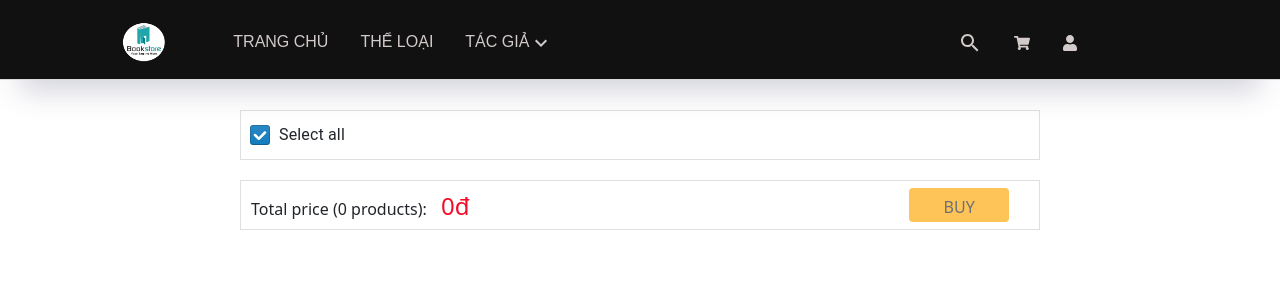
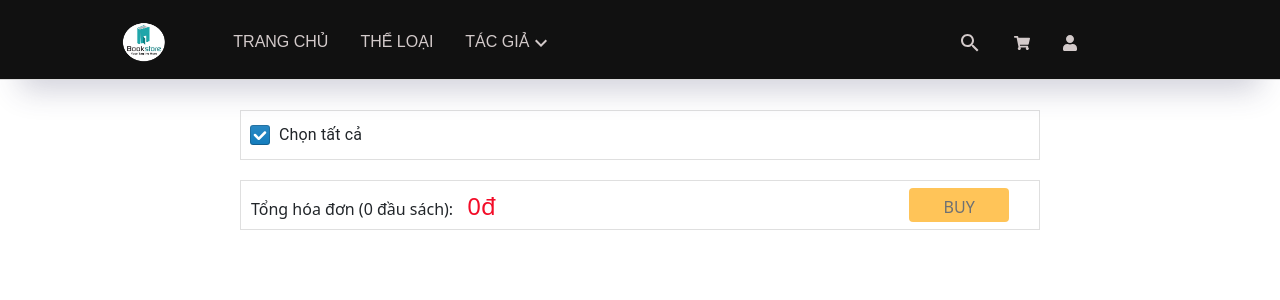
Before and after one commit to baotran306/BookStore, a React (Create React App) app: page /cart in a window 1280 px wide. Shown: the top 300 px of the page. Built offline with nearby package versions, Linux system fonts and the light colour scheme.

Commit message:
commit 2/9

```diff
--- a/public/index.html
+++ b/public/index.html
@@ -24,7 +24,7 @@
     -->
   <script
     src="https://www.paypal.com/sdk/js?client-id=test&currency=USD&intent=capture&enable-funding=venmo"></script>
-  <title>React App</title>
+  <title>Book Store</title>
 </head>
 
 <body>
--- a/src/material/page/UI-client/CartDetail/CartDetail.tsx
+++ b/src/material/page/UI-client/CartDetail/CartDetail.tsx
@@ -195,8 +195,8 @@ const CartDetail = (props: any) => {
                     <div className="navBarCartDetail">
                         <div></div>
                         <div className="nav-item">
-                            <FormControlLabel control={<BpCheckbox checked={selectAll} onChange={handleChangeSelectAll} />} label={'Select all'} />
-                            {productIsChoose > 0 ? <FormControlLabel className="delete-item-select" control={<Delete />} label={`Remove ${productIsChoose} items`} /> : <></>}
+                            <FormControlLabel control={<BpCheckbox checked={selectAll} onChange={handleChangeSelectAll} />} label={'Chọn tất cả'} />
+                            {productIsChoose > 0 ? <FormControlLabel className="delete-item-select" control={<Delete />} label={`Xóa ${productIsChoose} đầu sách`} /> : <></>}
                         </div>
                         <div></div>
                     </div>
@@ -219,7 +219,7 @@ const CartDetail = (props: any) => {
                             <div></div>
                             <div className="detail-center">
                                 <div>
-                                    <p>Total price {`(${productIsChoose} products): `}<span>{new Intl.NumberFormat().format(total)}</span></p>
+                                    <p>Tổng hóa đơn {`(${productIsChoose} đầu sách): `}<span>{new Intl.NumberFormat().format(total)}</span></p>
                                 </div>
 
                             </div>
--- a/src/material/page/UI-client/CartDetail/CartItem.tsx
+++ b/src/material/page/UI-client/CartDetail/CartItem.tsx
@@ -69,7 +69,7 @@ const CartItem = (props: any) => {
                         onClick={handleIncrease}><Add /></label>
                 </div>
                 <div className="total">
-                    <p>Total: </p>
+                    <p>Tổng tiền: </p>
                     <span>{new Intl.NumberFormat().format(quantity * props.item.afterDiscountPrice)}</span>
                 </div>
                 <div className="btn-item">
```
